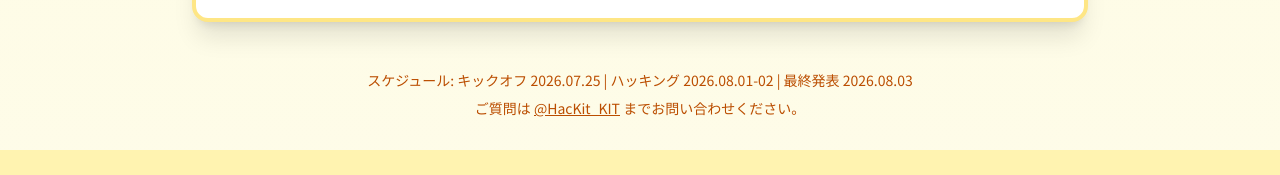
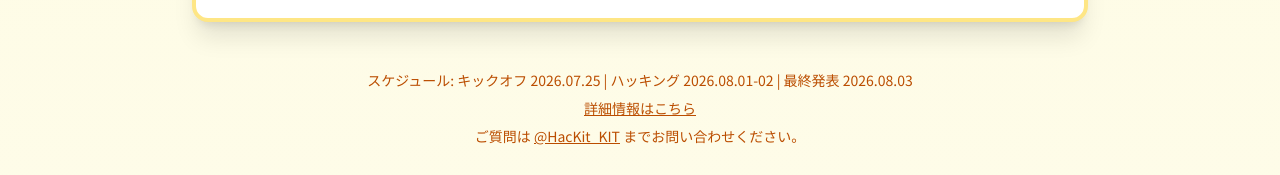
Before and after one commit to s-taku0502/hackit-2026-application-form, a Next.js app: page / in a window 1280 px wide. Shown: the part 4436-4611 px from the top of the page. Before the commit the page ends 4586 px from the top, so only its background shows below. Built offline with nearby package versions, Linux system fonts and the light colour scheme; no server answers.

Commit message:
詳細情報（公式サイト）への導線を実装

```diff
--- a/app/page.tsx
+++ b/app/page.tsx
@@ -22,10 +22,19 @@ export default function Home() {
         </div>
 
         {/* Footer Info */}
-        <div className="mt-12 text-center text-amber-700 text-sm">
-          <p className="mb-2">スケジュール: キックオフ 2026.07.25 | ハッキング 2026.08.01-02 | 最終発表 2026.08.03</p>
-          <p>ご質問は <a href="https://x.com/HacKit_KIT" target="_blank" rel="noopener noreferrer" className="underline hover:text-amber-900">@HacKit_KIT</a> までお問い合わせください。</p>
-        </div>
+        <footer className="mt-12 text-center text-amber-700 text-sm">
+          <div className="mb-2">
+            <a href="https://hackit-2026.vercel.app/" className="inline-block">スケジュール: キックオフ 2026.07.25 | ハッキング 2026.08.01-02 | 最終発表 2026.08.03</a>
+          </div>
+          <div className="mb-2">
+            <a href="https://hackit-2026.vercel.app/" className="underline hover:text-amber-900">詳細情報はこちら</a>
+          </div>
+          <div>
+            <span>ご質問は </span>
+            <a href="https://x.com/HacKit_KIT" target="_blank" rel="noopener noreferrer" className="underline hover:text-amber-900">@HacKit_KIT</a>
+            <span> までお問い合わせください。</span>
+          </div>
+        </footer>
       </main>
     </div>
   );
```
